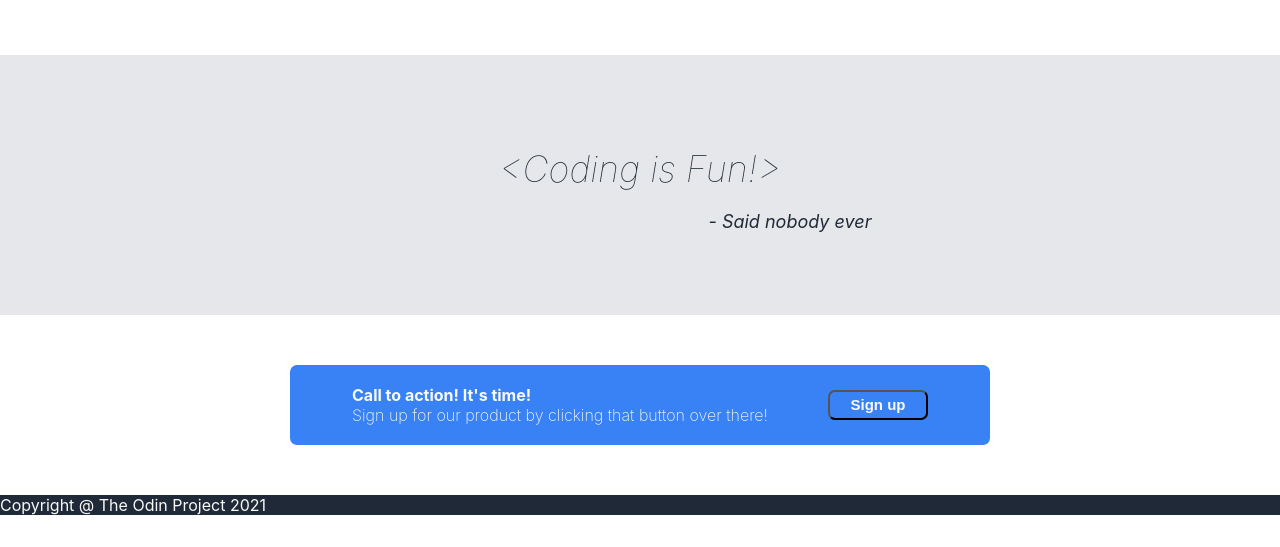
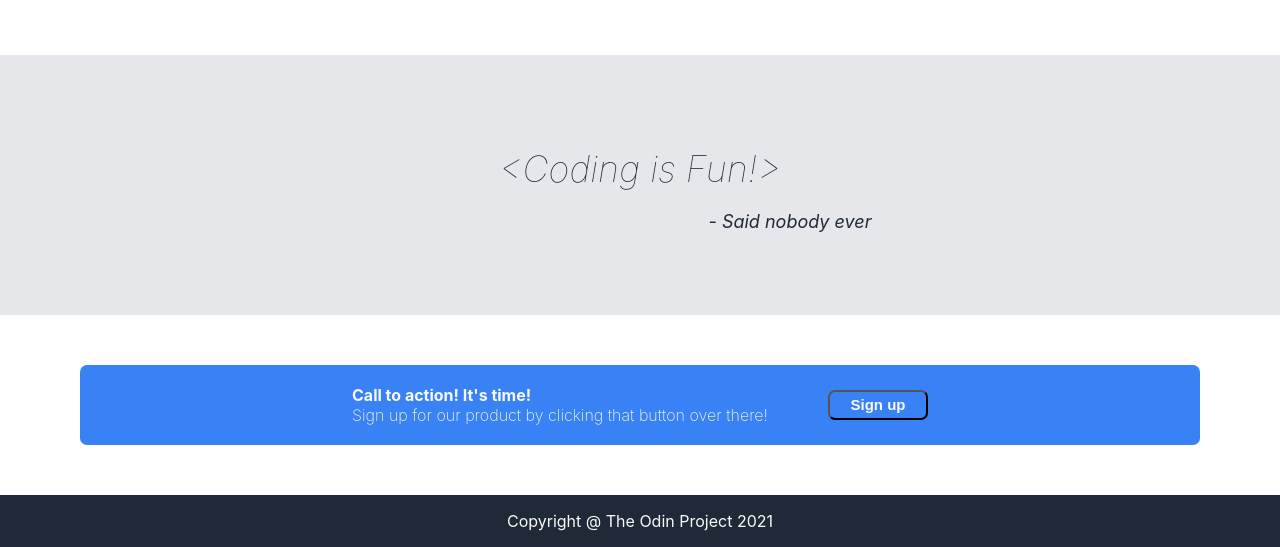
Before and after one commit to LouisCorin/Landing-Page, a plain HTML site: page index.html in a window 1280 px wide. Shown: the part 687-1234 px from the top of the page. Drawn offline with Linux system fonts and the light colour scheme.

Commit message:
Add footer with flex

```diff
--- a/index.html
+++ b/index.html
@@ -69,7 +69,9 @@
         </div>
         </main>
     <footer>
-        <p>Copyright @ The Odin Project 2021</p>
+        <div class="footer1">
+            <p>Copyright @ The Odin Project 2021</p>
+        </div>
     </footer>
 </body>
 </html>
--- a/style.css
+++ b/style.css
@@ -134,6 +134,8 @@ h2{
     border-radius: 7px;
     width: 700px;
     gap: 60px;
+    padding: 0 20px;
+    flex: 1 0 auto;
 }
 
 .container3{
@@ -147,8 +149,12 @@ h2{
     margin: 0px;
 }
 
-footer{
+.footer1{
     background-color: #1f2937;
+    position:absolute;
+    width:100%;
+    display: flex;
+    justify-content: center;
 
 }
 
```
